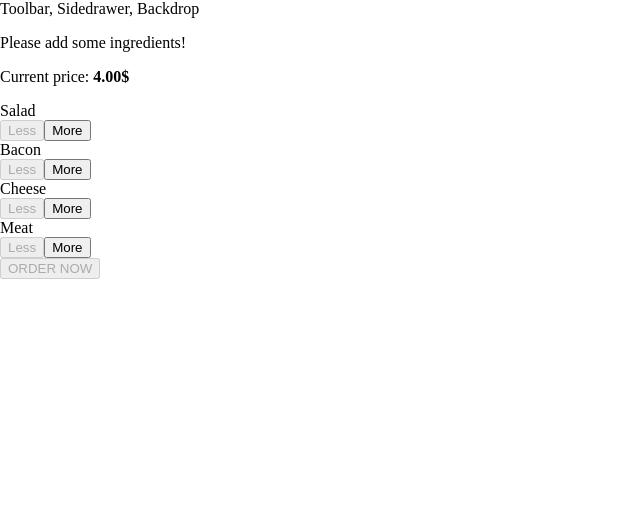
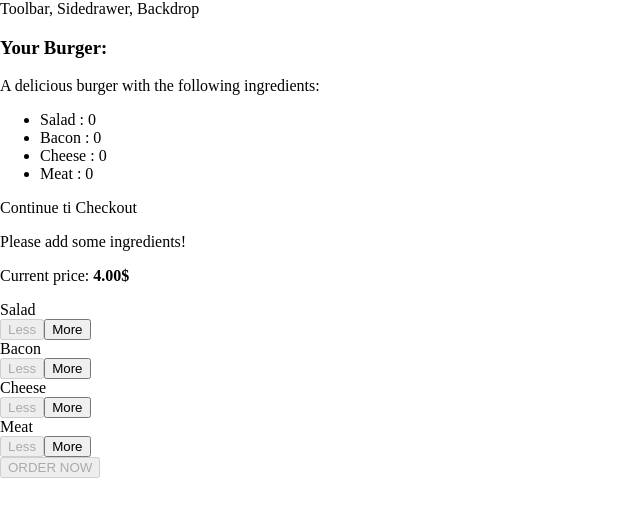
Before and after one commit to emrexhepi/ReactJS-Burger-Builder, a React app: page / in a window 1280 px wide. Shown: the top 516 px of the page, without its empty margins (0-640 px from the left). Built offline with nearby package versions, Linux system fonts and the light colour scheme.

Commit message:
added Modal and OrderSummary

```diff
--- /dev/null
+++ b/src/UI/Modal/Modal.css
@@ -0,0 +1,20 @@
+.Modal {
+    position: fixed;
+    z-index: 500;
+    background-color: white;
+    width: 70%;
+    border: 1px solid #ccc;
+    box-shadow: 1px 1px 1px black;
+    padding: 16px;
+    left: 15%;
+    top: 30%;
+    box-sizing: border-box;
+    transition: all 0.3s ease-out;
+}
+
+@media (min-width: 600px) {
+    .Modal {
+        width: 500px;
+        left: calc(50% - 250px);
+    }
+}
--- /dev/null
+++ b/src/UI/Modal/Modal.js
@@ -0,0 +1,15 @@
+// import libraries
+import React from "react";
+
+// import styles
+import classes from "./Modal.css";
+
+const modal = (props) => {
+    return (
+        <div className={classes.Modal}>
+            {props.children}
+        </div>
+    )
+}
+
+export default modal;
--- /dev/null
+++ b/src/components/Burger/OrderSummary/OrderSummary.js
@@ -0,0 +1,28 @@
+//import libraries
+import React from "react";
+
+// import components
+import Aux from "../../../hoc/Auxiliary"
+
+const orderSummary = (props) => {
+
+    // build ingredients list
+    const ingredientsSummary = Object.keys(props.ingredients).map((key)=>{
+        return <li key={key}>
+                    <span style={{textTransform: 'capitalize'}}>{key}</span> : {props.ingredients[key]}
+                </li>
+    });
+
+    return (
+        <Aux>
+            <h3>Your Burger:</h3>
+            <p>A delicious burger with the following ingredients: </p>
+            <ul>
+                {ingredientsSummary}
+            </ul>
+            <p> Continue ti Checkout </p>
+        </Aux>
+    );
+}
+
+export default orderSummary;
--- a/src/containers/BurgerBuilder/BurgerBuilder.js
+++ b/src/containers/BurgerBuilder/BurgerBuilder.js
@@ -4,6 +4,8 @@
 import Aux from "../../hoc/Auxiliary";
 import Burger from '../../components/Burger/Burger';
 import BuildControls from "../../components/Burger/BuildControls/BuildControls";
+import Modal from "../../UI/Modal/Modal";
+import OrderSummary from "../../components/Burger/OrderSummary/OrderSummary";
 
 const INGRIDIENT_PRICES = {
     salad : 0.5,
@@ -110,6 +112,9 @@
 
         return (
             <Aux>
+                <Modal>
+                    <OrderSummary ingredients={this.state.ingredients}/>
+                </Modal>
                 <Burger ingredients={this.state.ingredients} />
                 <BuildControls
                     price={ this.state.totalPrice.toFixed(2) }
```
Also changed, not shown: src/UI/Backdrop/Backdrop.js (added).
